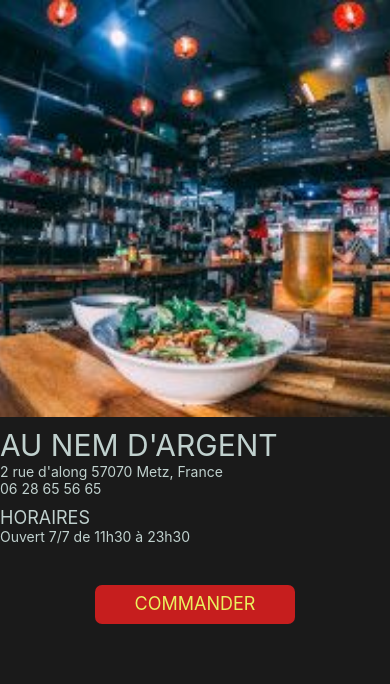
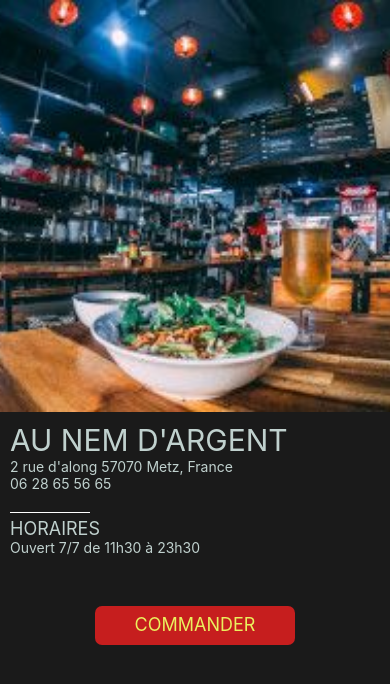
Before and after one commit to yaro972/menu-chooser, a React Native app: screen / in a window 390 px wide. Shown: the top 684 px of the page. Built offline with nearby package versions, Linux system fonts and the light colour scheme.

Commit message:
Add separator

```diff
--- a/Views/home/HomeComponent.js
+++ b/Views/home/HomeComponent.js
@@ -1,10 +1,9 @@
 import React from 'react';
 import {
-  View,
   Image,
-  Button,
   Text,
   TouchableOpacity,
+  View,
 } from 'react-native';
 
 import styles from './home.style';
@@ -32,6 +31,9 @@ export default class HomeComponent extends React.Component {
               d'along 57070 Metz, France</Text>
             <Text style={[styles.mainTextTitleWhite, styles.address]}>06 28 65
               56 65</Text>
+            <View
+                style={styles.separator}
+            />
             <Text style={[
               styles.mainTextTitleWhite,
               styles.openTitle]}>HORAIRES</Text>
--- a/Views/home/home.style.js
+++ b/Views/home/home.style.js
@@ -12,6 +12,7 @@ const styles = StyleSheet.create({
     flex: 1,
     backgroundColor: '#1a1a1a',
     paddingTop: 10,
+    padding: 10,
   },
   mainImage: {
     height: '100%',
@@ -27,13 +28,18 @@ const styles = StyleSheet.create({
   address: {
     fontSize: 14,
   },
+  separator: {
+    borderBottomColor: 'white',
+    borderBottomWidth: 1,
+    marginTop: 20,
+    width: 80,
+  },
   openTitle: {
-    marginTop: 10,
+    marginTop: 5,
     fontSize: 18,
   },
   buttonCommandContainer: {
-//    flex: 1,
-    marginTop: 40,
+    marginTop: 50,
     alignItems: 'center',
   },
   buttonCommand: {
```
